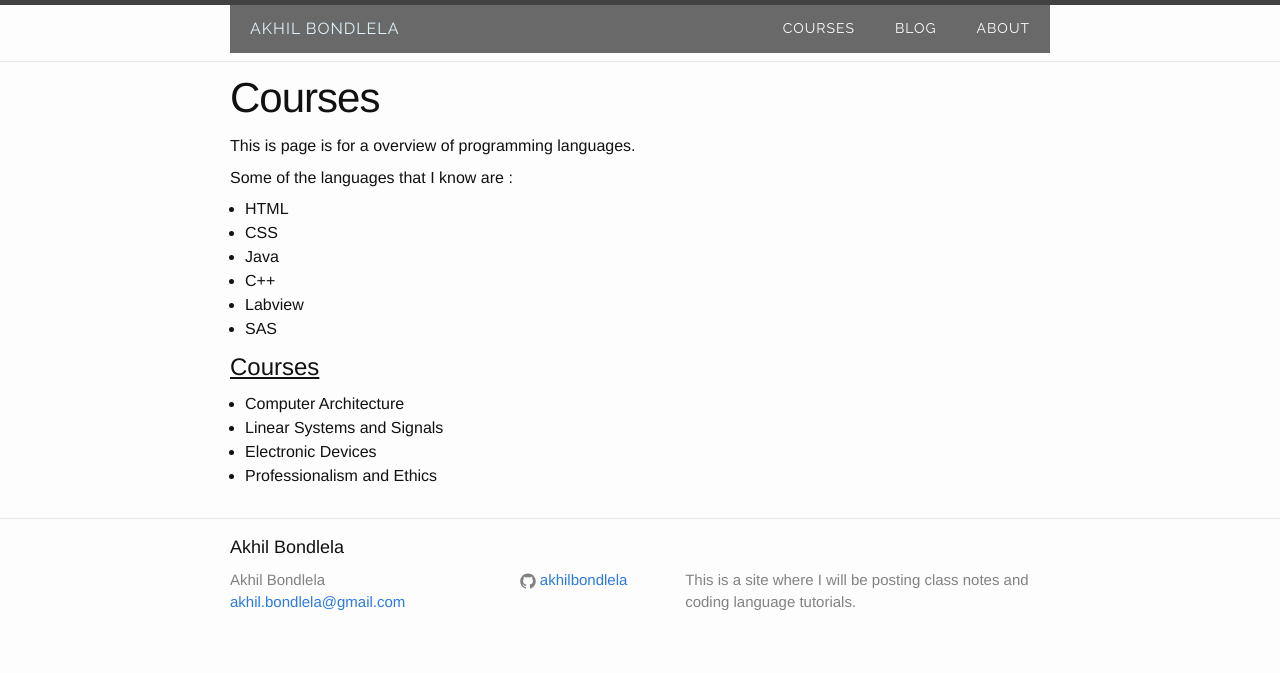
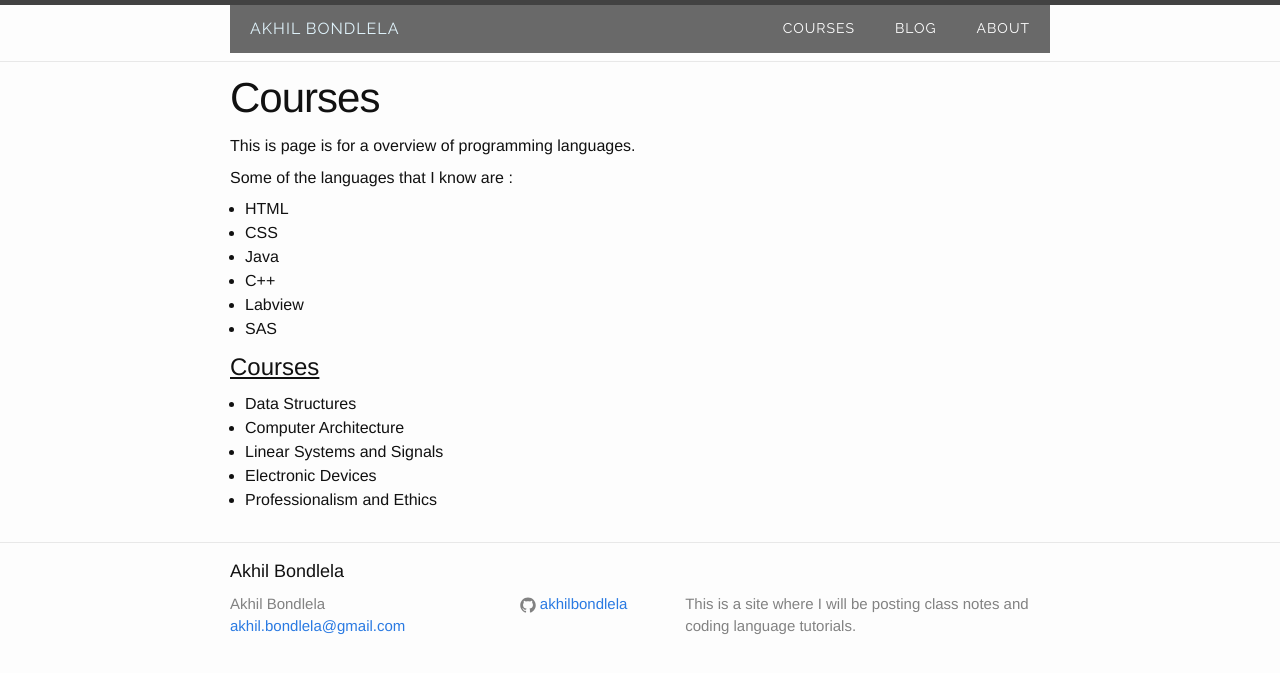
Before and after one commit to akhilbond/akhilbond.github.io, a Jekyll site: the page built from Courses.md, in a window 1280 px wide. Shown: the top 673 px of the page. Built offline with Jekyll 4.4.1, drawn with Linux system fonts in a browser that asks for light colours.

Commit message:
Added to Courses

```diff
--- a/Courses.md
+++ b/Courses.md
@@ -16,6 +16,7 @@ Some of the languages that I know are :
 
 
 <h1><u>Courses</u></h1>
+- Data Structures
 - Computer Architecture
 - Linear Systems and Signals
 - Electronic Devices
```
